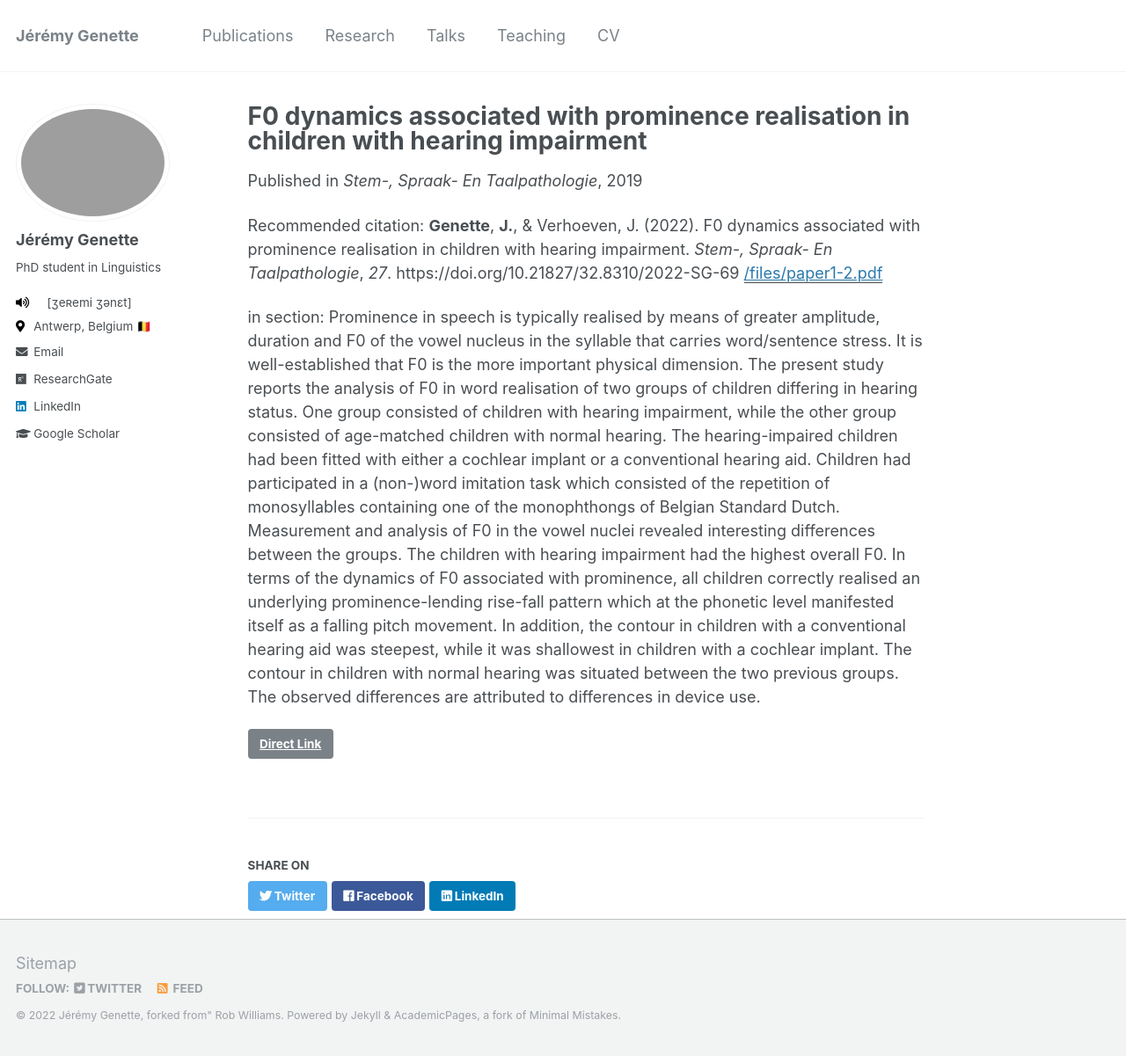
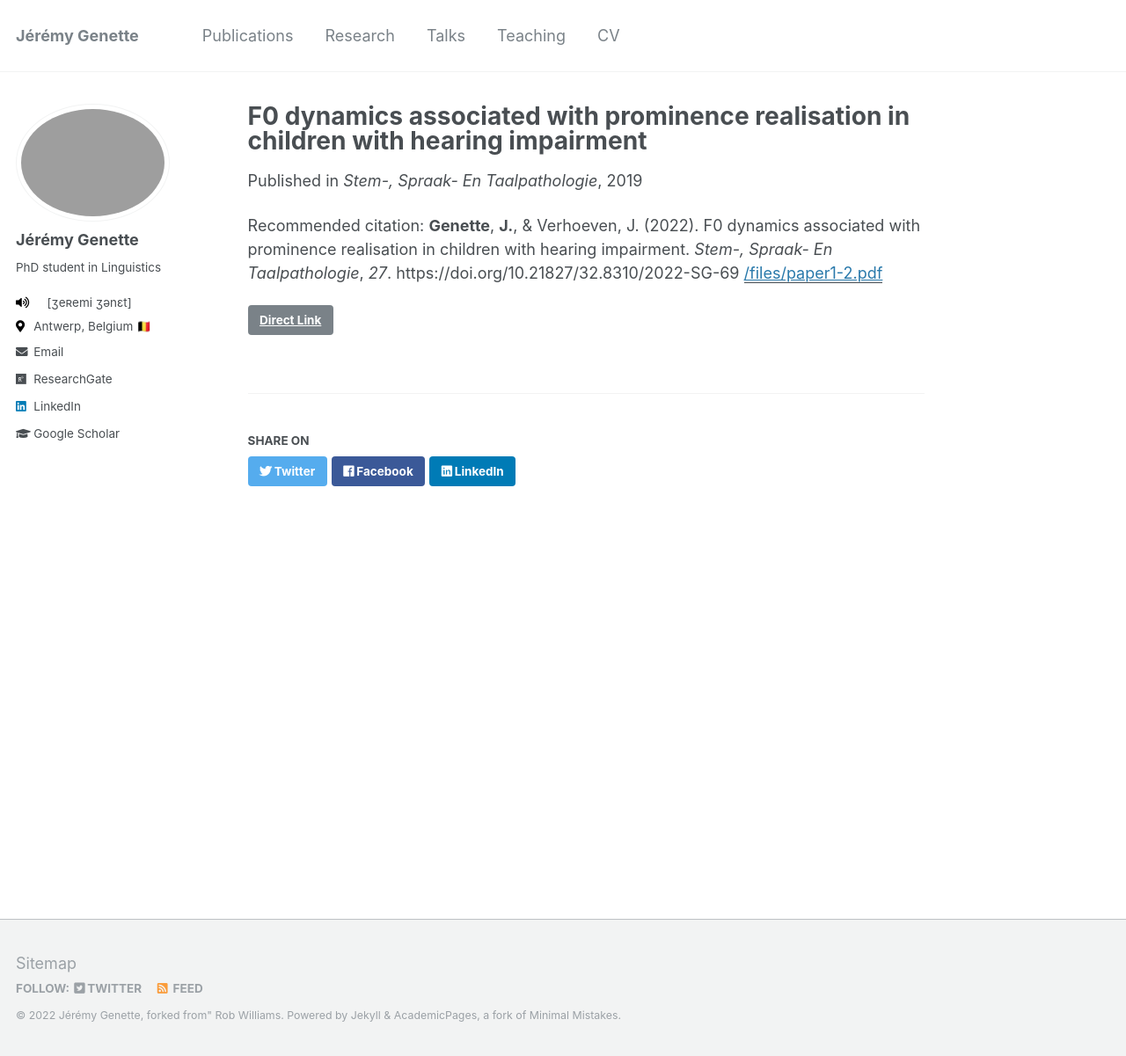
Before and after one commit to jgenette/jgenette.github.io, a Jekyll site: the page built from _publications/F0_Dynamics.md, in a window 1280 px wide and 1201 px high. Shown: the whole window at 88% size. Built offline with Jekyll 4.4.1, drawn with Linux system fonts in a browser that asks for light colours.

Commit message:
Update F0_Dynamics.md

```diff
--- a/_publications/F0_Dynamics.md
+++ b/_publications/F0_Dynamics.md
@@ -9,5 +9,3 @@ link: 'https://doi.org/10.21827/32.8310/2022-SG-69'
 abstract: "Prominence in speech is typically realised by means of greater amplitude, duration and F0 of the vowel nucleus in the syllable that carries word/sentence stress. It is well-established that F0 is the more important physical dimension. The present study reports the analysis of F0 in word realisation of two groups of children differing in hearing status. One group consisted of children with hearing impairment, while the other group consisted of age-matched children with normal hearing. The hearing-impaired children had been fitted with either a cochlear implant or a conventional hearing aid. Children had participated in a (non-)word imitation task which consisted of the repetition of monosyllables containing one of the monophthongs of Belgian Standard Dutch. Measurement and analysis of F0 in the vowel nuclei revealed interesting differences between the groups. The children with hearing impairment had the highest overall F0. In terms of the dynamics of F0 associated with prominence, all children correctly realised an underlying prominence-lending rise-fall pattern which at the phonetic level manifested itself as a falling pitch movement. In addition, the contour in children with a conventional hearing aid was steepest, while it was shallowest in children with a cochlear implant. The contour in children with normal hearing was situated between the two previous groups. The observed differences are attributed to differences in device use."
 citation: '<b>Genette</b>, <b>J.</b>, & Verhoeven, J. (2022). F0 dynamics associated with prominence realisation in children with hearing impairment. <i>Stem-, Spraak- En Taalpathologie</i>, <i>27</i>. https://doi.org/10.21827/32.8310/2022-SG-69'
 ---
-
-in section: Prominence in speech is typically realised by means of greater amplitude, duration and F0 of the vowel nucleus in the syllable that carries word/sentence stress. It is well-established that F0 is the more important physical dimension. The present study reports the analysis of F0 in word realisation of two groups of children differing in hearing status. One group consisted of children with hearing impairment, while the other group consisted of age-matched children with normal hearing. The hearing-impaired children had been fitted with either a cochlear implant or a conventional hearing aid. Children had participated in a (non-)word imitation task which consisted of the repetition of monosyllables containing one of the monophthongs of Belgian Standard Dutch. Measurement and analysis of F0 in the vowel nuclei revealed interesting differences between the groups. The children with hearing impairment had the highest overall F0. In terms of the dynamics of F0 associated with prominence, all children correctly realised an underlying prominence-lending rise-fall pattern which at the phonetic level manifested itself as a falling pitch movement. In addition, the contour in children with a conventional hearing aid was steepest, while it was shallowest in children with a cochlear implant. The contour in children with normal hearing was situated between the two previous groups. The observed differences are attributed to differences in device use.
```
